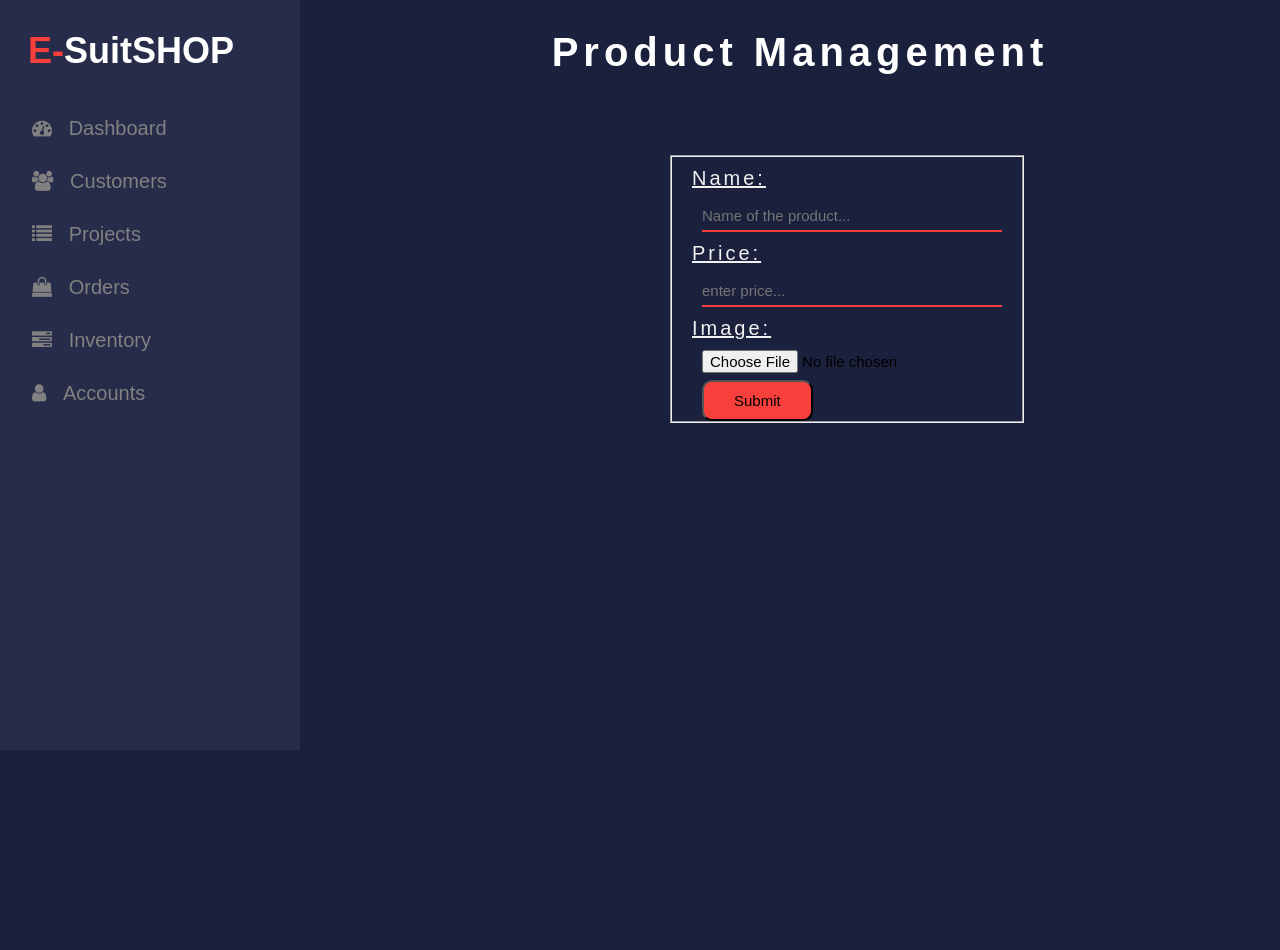
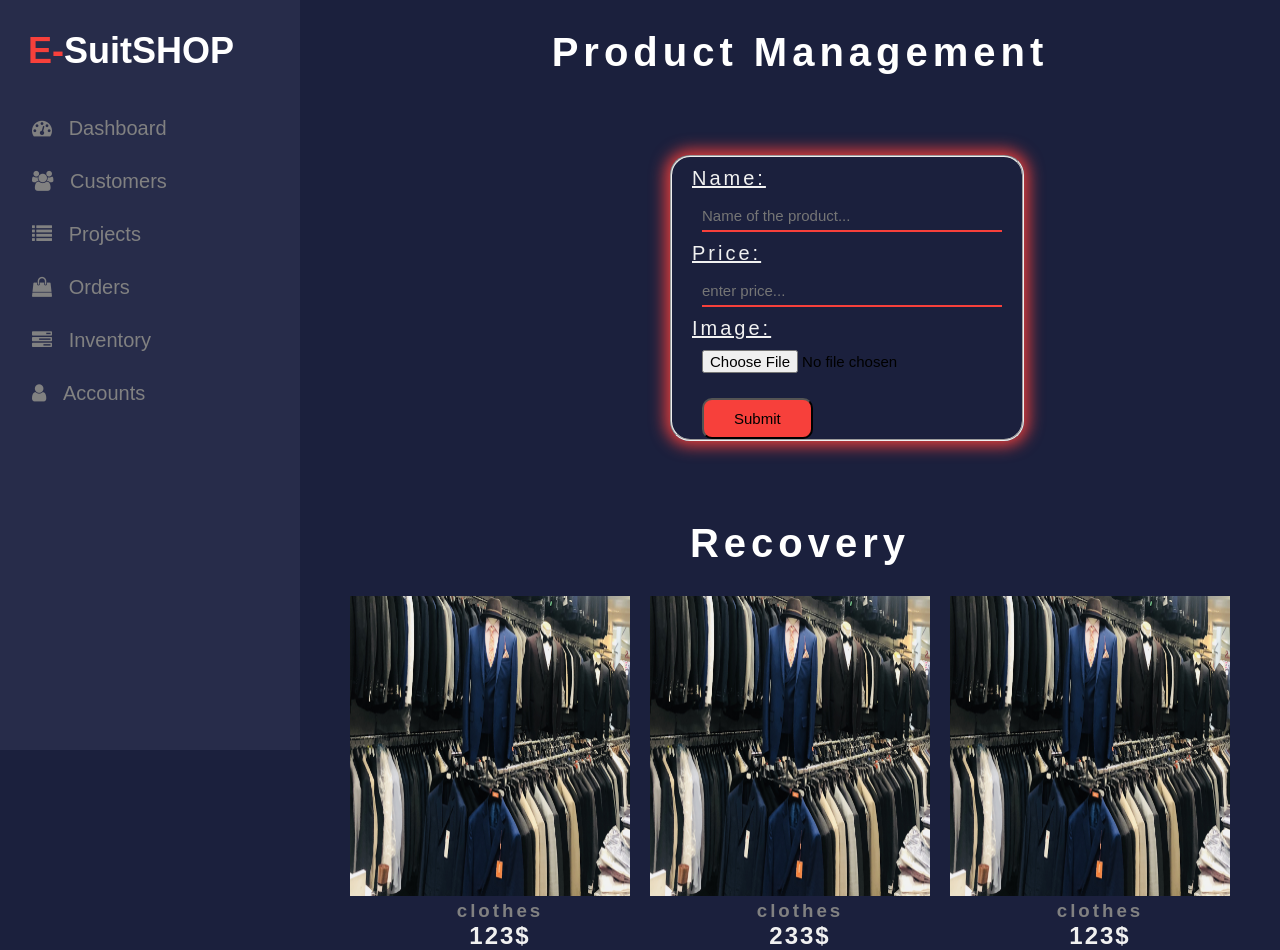
Before and after one commit to ahishakiyeyv/EcommerceProject, a PHP site: page /admin/product.php in a window 1280 px wide. Before the commit the page ends 750 px from the top, so only its background shows below. Run offline with PHP 8.4, Linux system fonts and the light colour scheme; some web fonts are replaced.

Commit message:
recovery of the product

```diff
--- a/admin/css/product.css
+++ b/admin/css/product.css
@@ -64,7 +64,8 @@ body{
 fieldset{
     width:350px;
     margin:80px 350px;
-
+    border-radius:20px;
+    box-shadow: 0px 0px 15px 5px rgba(247,64,59,0.9);
 }
 .li-form{
 list-style: none;
@@ -99,3 +100,38 @@ margin-left:30px;
     font-size:15px;
     border-radius:10px;
 }
+/* ===========================================section 2============================================ */
+.section2{
+    margin-left:320px;
+}
+.title02{
+    text-align:center;
+    font-size:40px;
+    letter-spacing:5px;
+    color:#fff;
+    margin:30px;
+}
+.box-recovery{
+    display:flex;
+    flex-wrap: wrap;
+    justify-content: center;
+    align-items: center;
+}
+.recovery{
+    width:300px;
+    height:320px;
+}
+.img-recovery{
+    width:280px;
+    height:300px;
+}
+.desc{
+    text-align: center;
+    color:#818181;
+    letter-spacing: 3px;
+}
+.price{
+    text-align: center;
+    color: #f1f1f1;
+    letter-spacing: 2px;
+}
--- a/admin/product.php
+++ b/admin/product.php
@@ -30,10 +30,31 @@
                 <li class="li-form"><input type="text" name="prix" class="inpt" placeholder="enter price..."></li>
                 <h3 class="h3-form">Image:</h3>
                 <li class="li-form"><input type="file" name="image" class="inpt-img"></li>
+                <br>
                 <li class="li-form"><input type="submit" value="Submit" class="inpt-sub"></li>
             </ul>
         </form>
     </fieldset>
 </section>
+<section class="section2">
+    <h1 class="title02">Recovery</h1>
+    <div class="box-recovery">
+            <div class="recovery">
+                <img src="images/01.png" alt="image non disponible" class="img-recovery">
+                <h3 class="desc">clothes</h3>
+                <h2 class="price">123$</h2>
+            </div>
+            <div class="recovery">
+                <img src="images/01.png" alt="image non disponible" class="img-recovery">
+                <h3 class="desc">clothes</h3>
+                <h2 class="price">233$</h2>
+            </div>
+            <div class="recovery">
+                <img src="images/01.png" alt="image non disponible" class="img-recovery">
+                <h3 class="desc">clothes</h3>
+                <h2 class="price">123$</h2>
+            </div>
+    </div>
+</section>
 </body>
 </html>
```
Also changed, not shown: index.html (+8 -8 lines).
